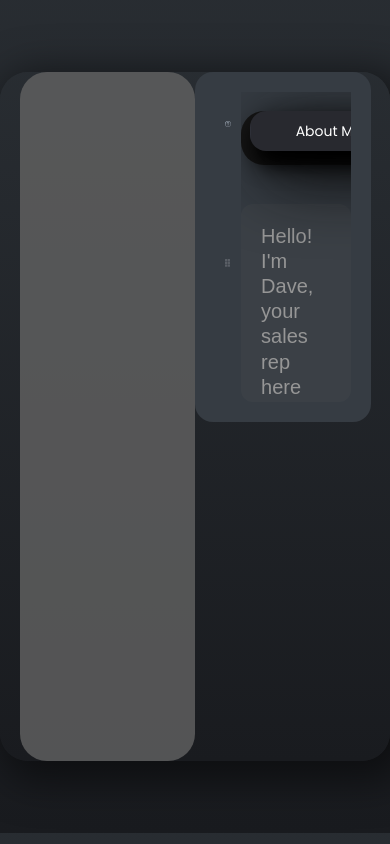
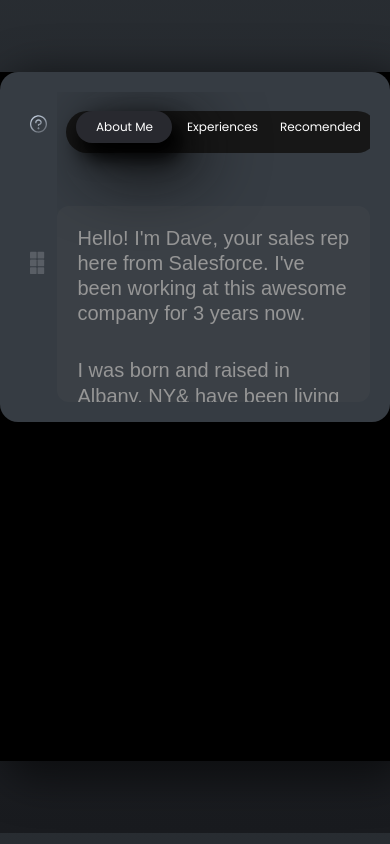
Before and after one commit to kirank55/lunacal-assignment, a React (Vite) app: page / in a window 390 px wide. Built offline with nearby package versions, Linux system fonts and the light colour scheme.

Commit message:
resposive top section

```diff
--- a/src/App.css
+++ b/src/App.css
@@ -6,23 +6,23 @@
 }
 .content {
   display: flex;
-  justify-content: center;
-  margin: 4em 0;
+  justify-content: space-around;
+  margin: 4em auto;
+  background: #000;
 }
 .empty-space {
   min-height: 689px;
 
   background: rgba(97, 97, 97, 0.82);
   border-radius: 27px;
-  width: 45%;
+  width: 40%;
   max-width: 700px;
 }
 
 .assignment-content {
   min-height: 689px;
-  width: 45%;
+  width: 50%;
   max-width: 700px;
-  /* background: red; */
 
   border-radius: 27px;
 }
@@ -117,3 +117,23 @@
   transition: opacity 0.3s ease;
   filter: brightness(1.2);
 }
+
+
+@media(max-width:1550px){
+  .assignment-content {
+  width: 60%;
+  }
+}
+@media(max-width:1300px){
+  .assignment-content {
+    width: 65%;
+  }
+}
+@media(max-width:768px){
+  .empty-space {
+    width: 0%;
+  }
+  .assignment-content {
+    width: 100%;
+  }
+}
--- a/src/App.jsx
+++ b/src/App.jsx
@@ -7,7 +7,7 @@
   return (
     <div className='app'>
 
-      <div className="container">
+      <div className="container mx-auto">
         <div className="content">
           <div className="empty-space">
 
--- a/src/components/AnimatedTabs.jsx
+++ b/src/components/AnimatedTabs.jsx
@@ -14,14 +14,14 @@
 
   return (
     <div className="AnimatedTabs">
-      <div className="flex space-x-1">
+      <div className="animated-buttons flex space-x-0.5 sm:space-x-1">
         {tabs.map((tab) => (
           <button
             key={tab.id}
             onClick={() => setActiveTab(tab.id)}
             className={`${
               activeTab === tab.id ? "activeTab" : "hover:text-white/60"
-            } relative rounded-full px-3 py-1.5 text-sm/8 font-medium text-white outline-sky-400 transition focus-visible:outline-2 h-[40px] w-[160px] `}
+            } relative rounded-full px-2 sm:px-3 py-1.5 text-xs sm:text-sm/8 font-medium text-white outline-sky-400 transition focus-visible:outline-2 h-8 sm:h-9 lg:h-10 w-24 sm:w-32 lg:w-44 xl:w-48`}
             style={{
               WebkitTapHighlightColor: "transparent",
             }}
@@ -29,18 +29,16 @@
             {activeTab === tab.id && (
               <motion.span
                 layoutId="bubble"
-                className="absolute inset-0 z-10 bubble"
-                style={{ borderRadius: 16 }}
+                className="absolute inset-0 z-10 bubble rounded-2xl"
                 transition={{ type: "spring", bounce: 0.2, duration: 0.6 }}
               >
               </motion.span>
             )}
             <motion.div
-              className="absolute z-20 overflow-hidden flex items-center justify-center "
+              className="absolute z-20 overflow-hidden flex items-center justify-center rounded-2xl"
               style={{
-                borderRadius: 16,
-                height: '40px',
-                width: '157.462px',
+                height: '100%',
+                width: '100%',
                 top: 0,
                 left: 0
               }}
@@ -52,11 +50,10 @@
               }}
             >
               <motion.div
-                className="absolute inset-0 bg-gray-600/30"
+                className="absolute inset-0 bg-gray-600/30 rounded-2xl"
                 style={{
-                  borderRadius: 16,
-                  height: '50px',
-                  width: '157.462px'
+                  height: '100%',
+                  width: '100%'
                 }}
                 variants={{
                   initial: { x: "-100%" },
--- a/src/components/animatedTabs.css
+++ b/src/components/animatedTabs.css
@@ -2,9 +2,7 @@
     margin: .5em 0;
     padding: 0 .5em .75em .5em;
 
-    background: #171717;
     /* box-shadow: inset 0px 4.96001px 12.4px 2.48px rgba(0, 0, 0, 0.25); */
-    border-radius: 23px;
 
     color: #A3ADB2;
     /* background: red; */
@@ -12,6 +10,14 @@
 
 
 }
+.AnimatedTabs .animated-buttons{
+    border-radius: 23px;
+
+    background: #171717;
+    padding: 0 10px 10px 10px;
+}
+
+
 .AnimatedTabs button  {
 }
 .AnimatedTabs button span.bubble {
@@ -19,3 +25,16 @@
     box-shadow: 7px 13px 20px 3px #000000, 20px 20px 67.4667px 8.43333px #0a0a0a;
     border-radius: 16px;
 }
+
+@media(max-width:768px){
+.AnimatedTabs{
+    width: 100%;
+    display: flex;
+    justify-content: center;
+}
+}
+@media(max-width:576px){
+.AnimatedTabs{
+    justify-content: flex-start;
+}
+}
```
